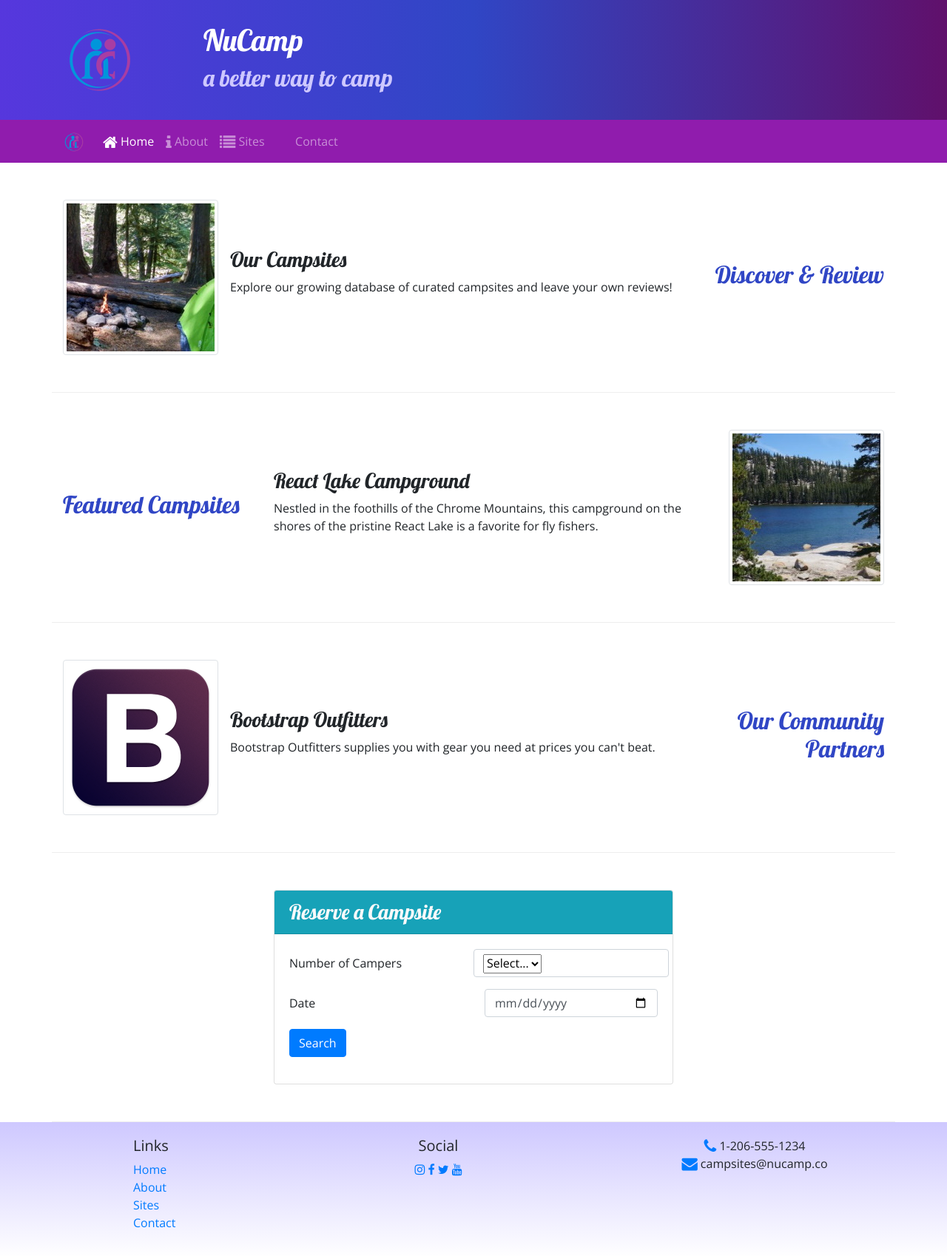
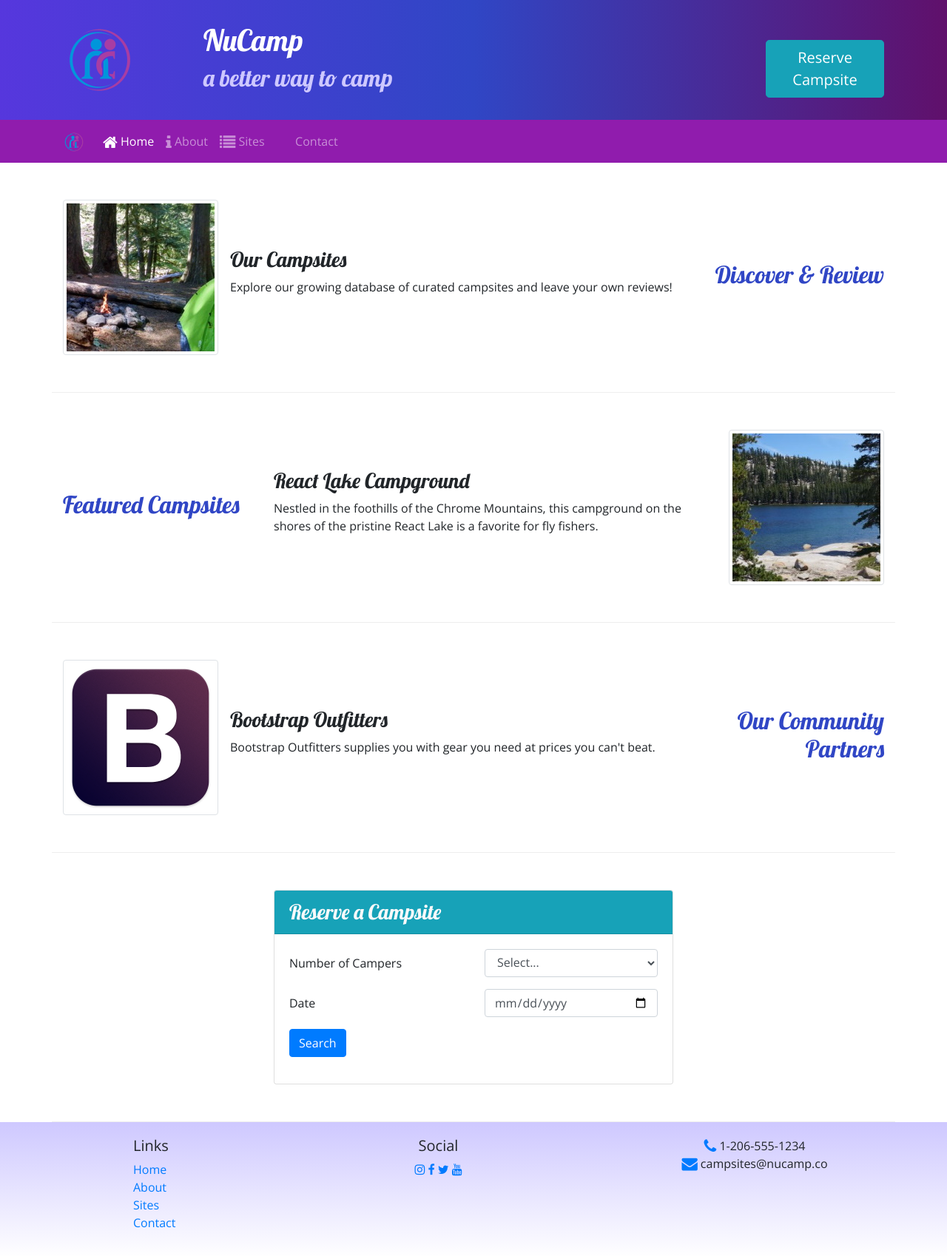
Before and after one commit to cam93906/nucampsite2, a website: page index.html in a window 1280 px wide. Shown: the whole page at 74% size. Drawn offline with nearby package versions, Linux system fonts and the light colour scheme.

Commit message:
fixed submit, started button at top

```diff
--- a/index.html
+++ b/index.html
@@ -26,6 +26,9 @@
                     <h1>NuCamp</h1>
                     <h2>a better way to camp</h2>
                 </div>
+                <div class="col mt-4 col-md-4 col-xl-2">
+                  <a class="btn btn-lg btn-info" href="">Reserve Campsite</a>
+                 </div>
             </div>
         </div>
     </header>
@@ -100,12 +103,12 @@
                 <div class="card ">
                     <h3 class="card-header bg-info text-light">Reserve a Campsite</h3>
                     <div class="card-body">
-                        <form>
+                        <form id="reserveForm">
                             <div class="row">
 
                                 <label class="col-sm-6 col-form-label">Number of Campers</label>
-                                <div class="col form-group form-control">
-                                    <select>
+                                <div class="col ">
+                                    <select class="form-group form-control">
                                         <option name="numCampers" id="numCampers">Select...</option>
                                         <option value="1">1</option>
                                         <option value="2">2</option>
```
